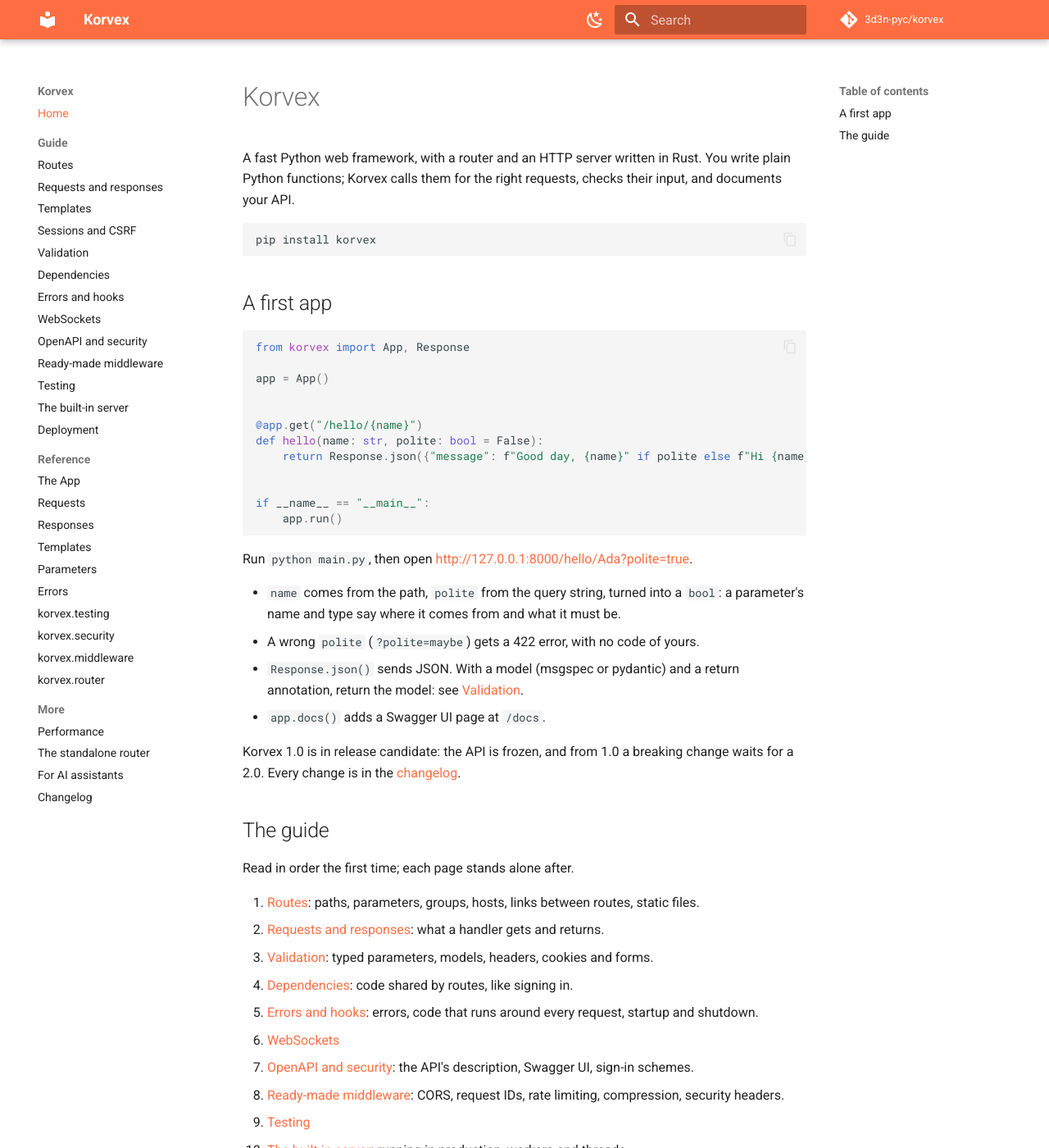
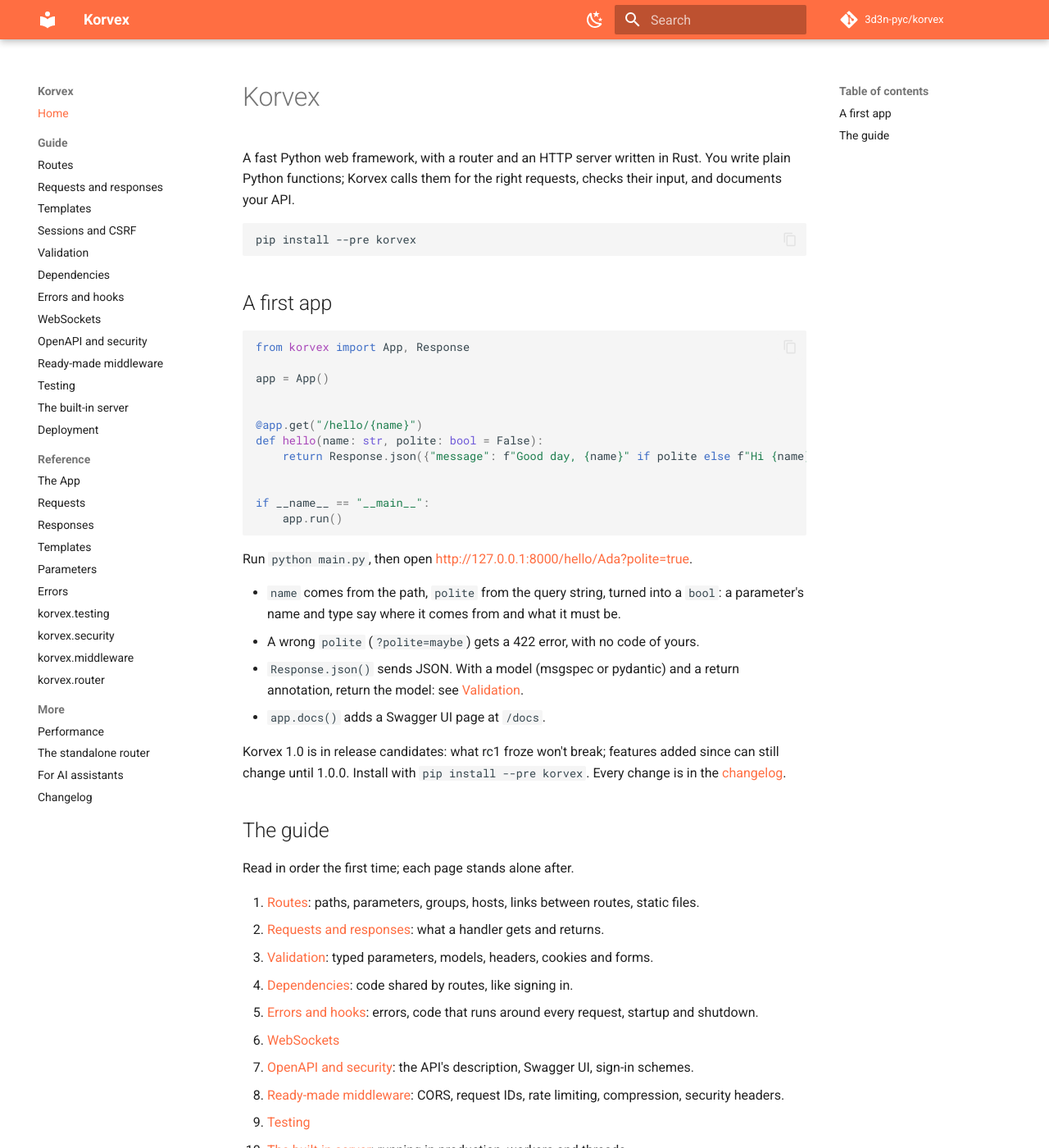
Before and after one commit to 3d3n-pyc/korvex, an MkDocs documentation site: the page built from docs/index.md, in a window 1280 px wide and 1400 px high. Shown: the whole window at 82% size. Built offline with MkDocs 1.6.1 and Material for MkDocs 9.7.7, drawn with Linux system fonts in a browser that asks for light colours; comment, search, counter and statistics services are not loaded.

Commit message:
docs: release candidates until the 1.0.0 launch; install with --pre
The features planned after 1.0 come first, in rc3-rc5; what rc1 froze
doesn't break, what's added since can change until 1.0.0. The 1.0.0
criteria replace "projects in production" (impossible before 1.0) with
an app we deploy and run ourselves. Install commands use --pre, since the
docs describe the rc's API.

Co-Authored-By: Claude Opus 5.5 <noreply@anthropic.com>

````diff
--- a/docs/index.md
+++ b/docs/index.md
@@ -5,7 +5,7 @@ Rust. You write plain Python functions; Korvex calls them for the right
 requests, checks their input, and documents your API.
 
 ```sh
-pip install korvex
+pip install --pre korvex
 ```
 
 ## A first app
@@ -35,8 +35,9 @@ Run `python main.py`, then open <http://127.0.0.1:8000/hello/Ada?polite=true>.
   return annotation, return the model: see [Validation](validation.md).
 - `app.docs()` adds a Swagger UI page at `/docs`.
 
-Korvex 1.0 is in release candidate: the API is frozen, and from 1.0 a
-breaking change waits for a 2.0. Every change is in the [changelog](https://github.com/3d3n-pyc/korvex/blob/main/CHANGELOG.md).
+Korvex 1.0 is in release candidates: what rc1 froze won't break; features
+added since can still change until 1.0.0. Install with
+`pip install --pre korvex`. Every change is in the [changelog](https://github.com/3d3n-pyc/korvex/blob/main/CHANGELOG.md).
 
 ## The guide
 
````
Also changed, not shown: README.md (+5 -4 lines), ROADMAP.md (+26 -21 lines), docs/deployment.md (+2 -2 lines).
